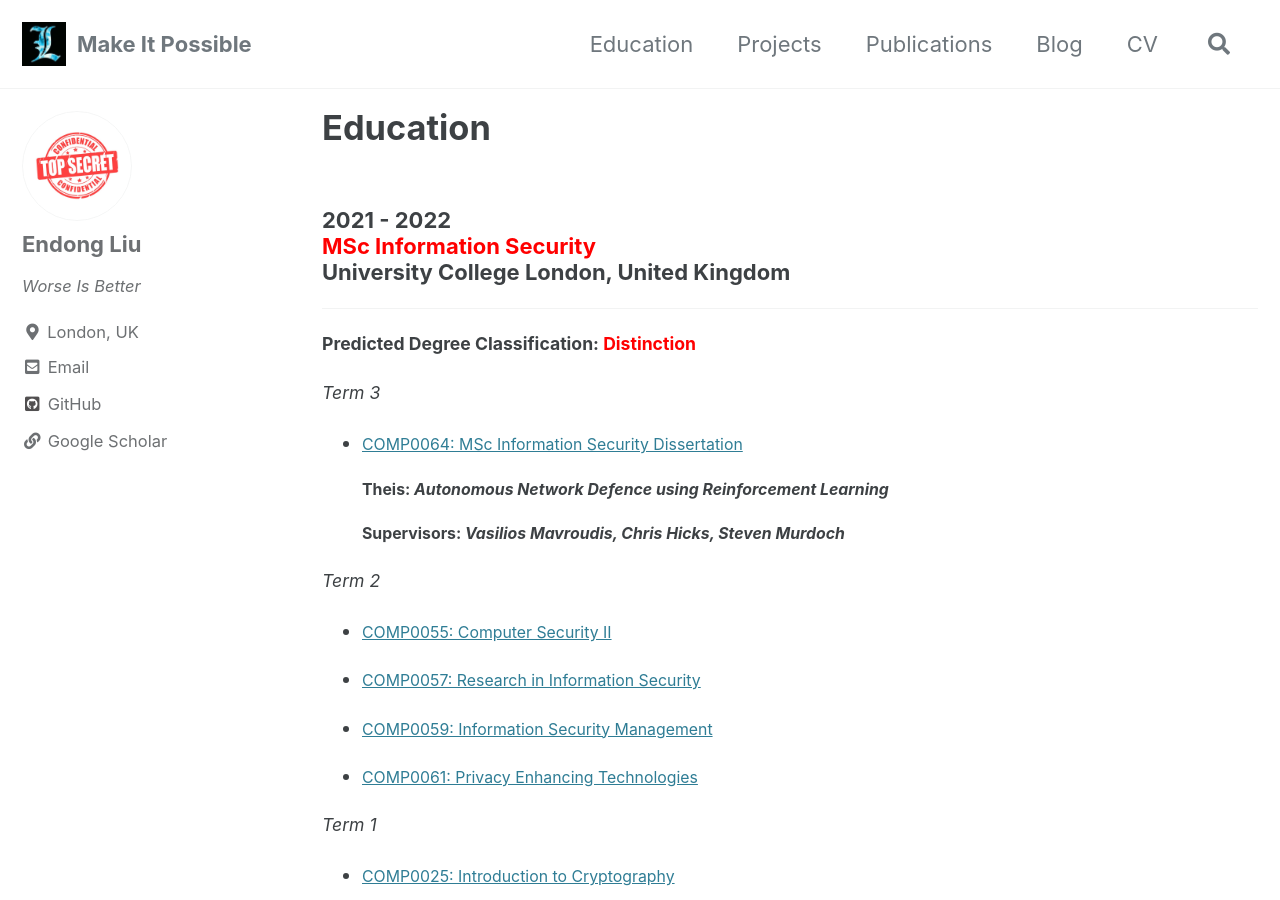
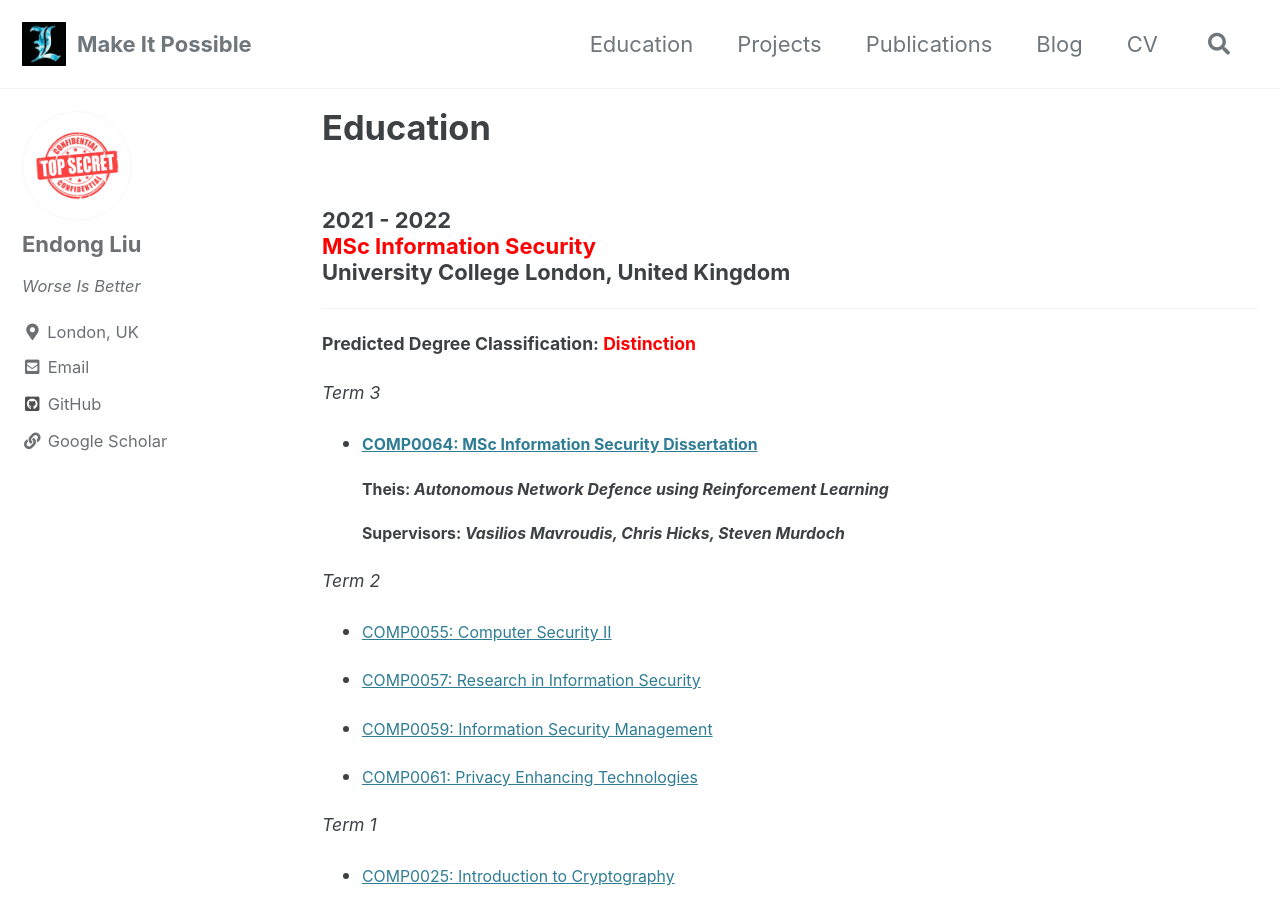
Before and after one commit to ZzPoLariszZ/zzpolariszz.github.io, a Jekyll site: the page built from _pages/education.md, in a window 1280 px wide and 900 px high. Built offline with Jekyll 4.4.1, drawn with Linux system fonts in a browser that asks for light colours; cached includes are drawn as plain includes.

```diff
--- a/_pages/education.md
+++ b/_pages/education.md
@@ -15,7 +15,7 @@ classes: wide
 
 *Term 3*
 
-- [COMP0064: MSc Information Security Dissertation](https://www.ucl.ac.uk/module-catalogue/modules/msc-information-security-dissertation-COMP0064)
+- **[COMP0064: MSc Information Security Dissertation](https://www.ucl.ac.uk/module-catalogue/modules/msc-information-security-dissertation-COMP0064)**
 
     **Theis: *Autonomous Network Defence using Reinforcement Learning***
 
@@ -52,7 +52,7 @@ classes: wide
 
 *Year 4*
 
-- CNSCC.300: Final Year Project
+- **CNSCC.300: Final Year Project**
 
     **Theis: *Enhancing Geographic Routing in Vehicular Delay Tolerant Network***
 
```
